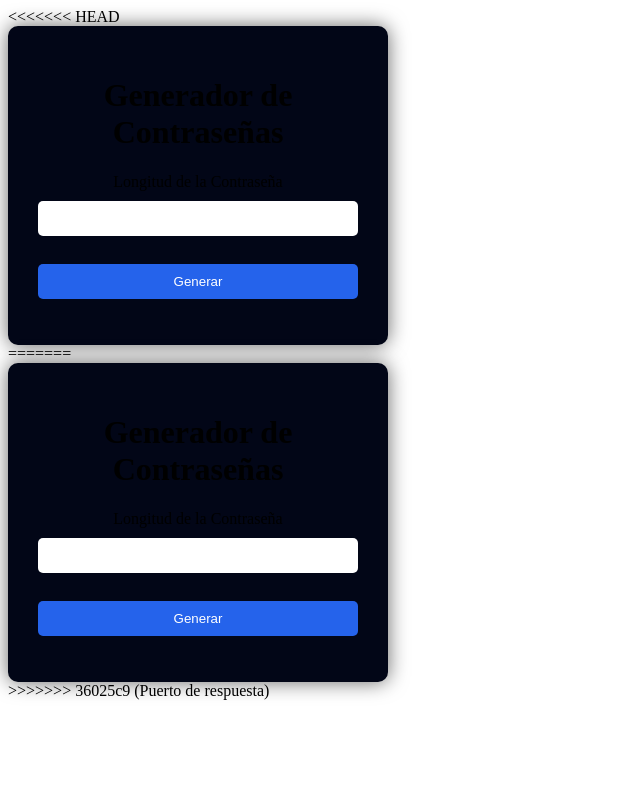
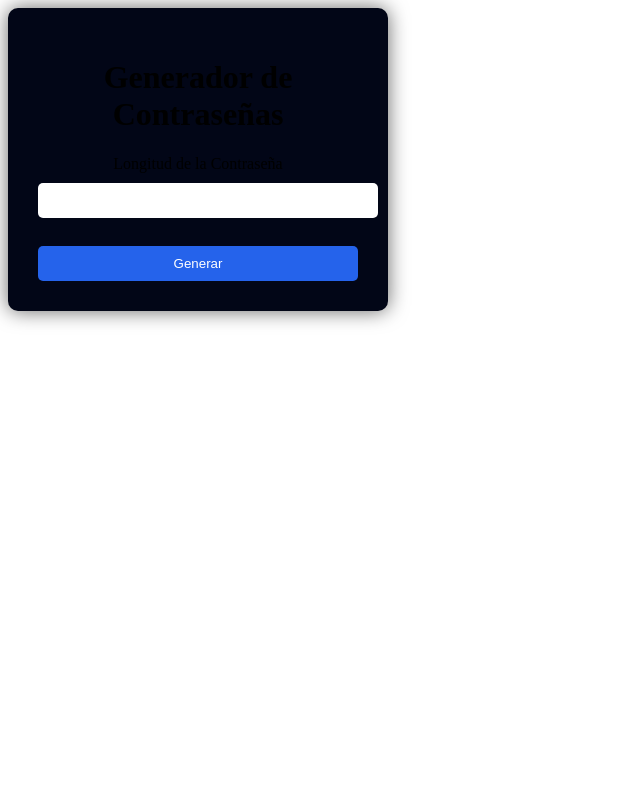
Before and after one commit to OscarClavijo-Dev/Generador-de-Contrasenas, a Flask app: page / in a window 1280 px wide. Shown: the whole page, without its empty margins (0-640 px from the left). Run offline with Flask 3, Linux system fonts and the light colour scheme.

Commit message:
arreglar index

```diff
--- a/templates/index.html
+++ b/templates/index.html
@@ -1,4 +1,3 @@
-<<<<<<< HEAD
 <!DOCTYPE html>
 <html lang="es">
 <head>
@@ -30,38 +29,3 @@
     </div>
 </body>
 </html>
-
-=======
-<!DOCTYPE html>
-<html lang="es">
-<head>
-    <meta charset="UTF-8">
-    <meta name="viewport" content="width=device-width, initial-scale=1.0">
-    <link rel="stylesheet" href="{{ url_for('static', filename='style.css') }}">
-    <title>Generador de Contraseñas</title>
-</head>
-<body>
-
-    <div class="container">
-    <h1>Generador de Contraseñas</h1>
-
-    <form method="POST">
-        <label>Longitud de la Contraseña</label><br>
-        <input type="number" name="longitud" required min="4"><br><br>
-
-        <button type="submit">Generar</button>
-    </form>
-
-    {% if contrasena %}
-        <h2>Contraseña Generada:</h2>
-        <p id="password"><strong>{{  contrasena }}</strong></p>
-        <button type="button" onclick="copiarPassword()">Copiar contraseña</button>
-    {% endif %}
-
-    <script src="{{ url_for('static', filename='script.js') }}"></script>
-
-    </div>
-</body>
-</html>
-
->>>>>>> 36025c9 (Puerto de respuesta)
```
